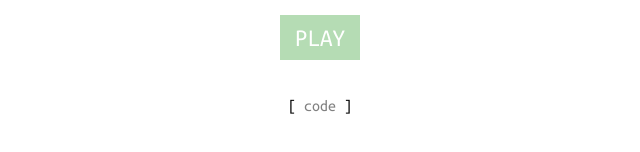
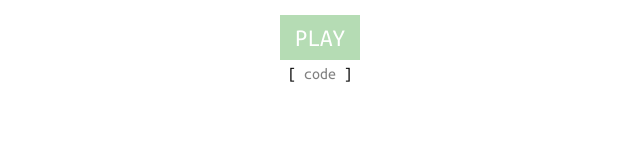
Before and after one commit to sethvincent/hogjam4, a website: page index.html in a window 1280 px wide. Shown: the part 534-686 px from the top of the page, 320-960 px from the left. Drawn offline with Linux system fonts and the light colour scheme.

Commit message:
Update index.html

```diff
--- a/index.html
+++ b/index.html
@@ -25,8 +25,8 @@
   <p style="margin-bottom:28px;">by <a href="http://suisea.com" target="_blank">sui sea</a>, <a href="http://kirkkohler.com" target="_blank">kirk kohler</a>, & <a href="http://sethvincent.com" target="_blank">seth vincent</a><br />
   WASD to move. K to zombify babies. <br>
   <span class="grey">It probably works best in Chrome</span></p>
-  <p><a href="#" id="play" style="display:none;">PLAY</a></p><br />
-  <p>[ <a href="https://github.com/sethvincent/hogjam4" style="color:grey;">code</a> ]</p>
+  <p><a href="#" id="play" style="display:none;">PLAY</a><br /><br />
+  [ <a href="https://github.com/sethvincent/hogjam4" style="color:grey;">code</a> ]</p>
 </div>
 
 <div id="loading" class="red">hold on, shit's loading.</div>
```
